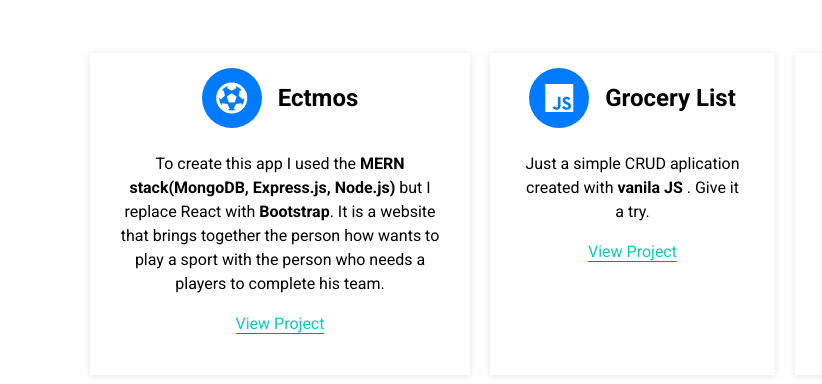
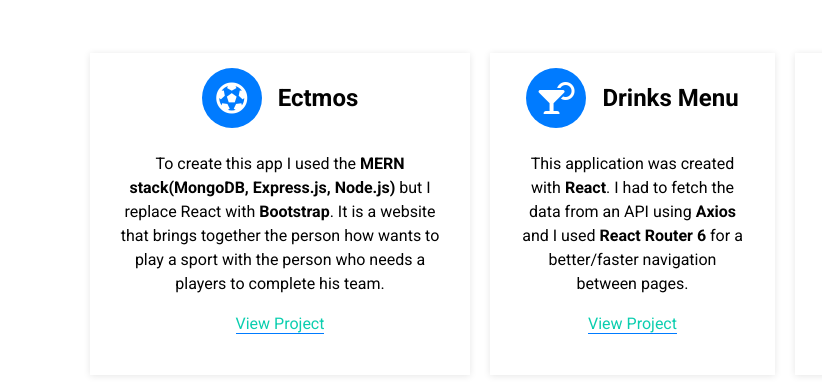
Before and after one commit to bObXm/bObXm.github.io, a plain HTML site: page CV/index.html in a window 1280 px wide. Shown: the part 3324-3708 px from the top of the page, 0-822 px from the left. Drawn offline with nearby package versions, Linux system fonts and the light colour scheme.

Commit message:
switched a project

```diff
--- a/CV/index.html
+++ b/CV/index.html
@@ -320,11 +320,11 @@
 
                 <div class="service-box col-lg-3 col-md-5 text-center mb-5">
                     <div class="d-flex align-items-center justify-content-center mb-4">
-                        <i class="fab fa-js fa-2x service-icon bg-primary text-white mr-3"></i>
-                        <h4 class="font-weight-bold m-0">Grocery List</h4>
+                        <i class="fas fa-cocktail fa-2x service-icon bg-primary text-white mr-3"></i>
+                        <h4 class="font-weight-bold m-0">Drinks Menu</h4>
                     </div>
-                    <p>Just a simple CRUD aplication created with <b>vanila JS</b> . Give it a try.</p>
-                    <a class="border-bottom border-primary text-decoration-none" href="https://bobxm.github.io/2/" target="_blanck">View Project</a>
+                    <p>This application was created with <b>React</b>. I had to fetch the data from an API using <b>Axios</b> and I used <b>React Router 6</b> for a better/faster navigation between pages.</p>
+                    <a class="border-bottom border-primary text-decoration-none" href="https://the-cocktail-database.netlify.app/" target="_blanck">View Project</a>
                 </div>
 
                 <div class="service-box col-lg-4  col-md-5 text-center mb-5">
```
